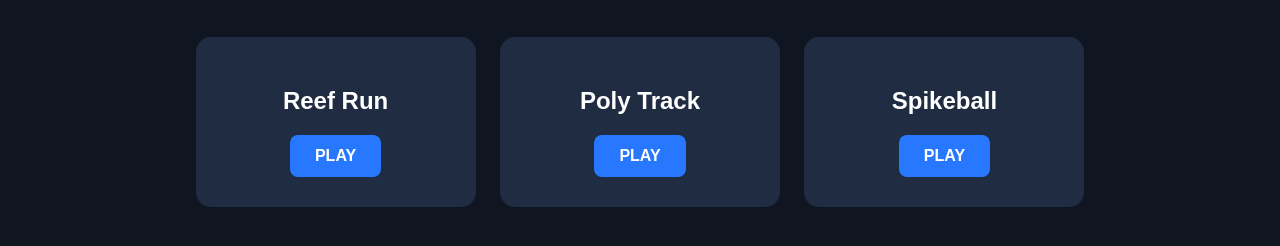
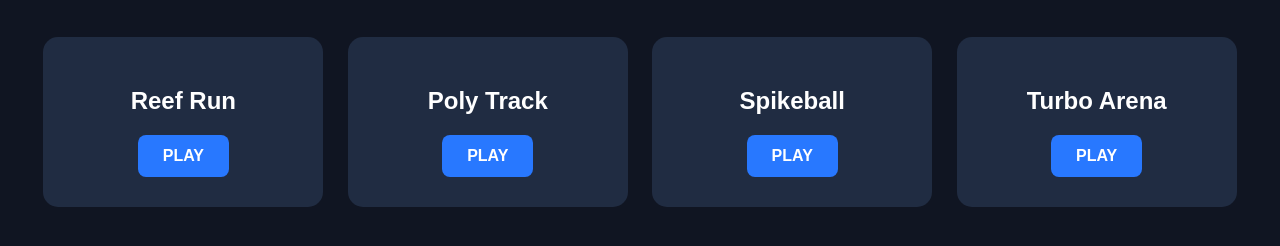
Before and after one commit to bananathing123/website, a plain HTML site: page index.html in a window 1280 px wide. Shown: the part 116-362 px from the top of the page. Drawn offline with Linux system fonts and the light colour scheme.

Commit message:
Add Turbo Arena game card to index.html

```diff
--- a/index.html
+++ b/index.html
@@ -70,6 +70,12 @@ a:hover {
     <a href="./spikeball.html">PLAY</a>
   </article>
 
+  <article class="game-card">
+    <h2>Turbo Arena</h2>
+    <a href="./turboarena.html">PLAY</a>
+  </article>
+
+
 </section>
 
 </body>
```
